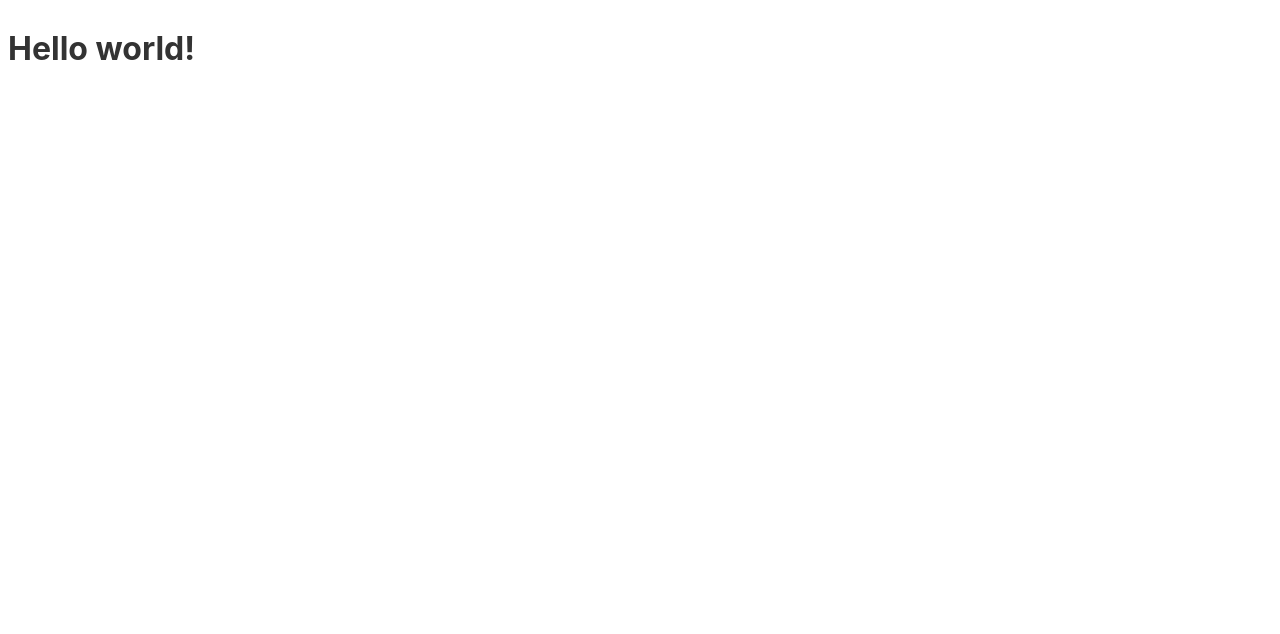
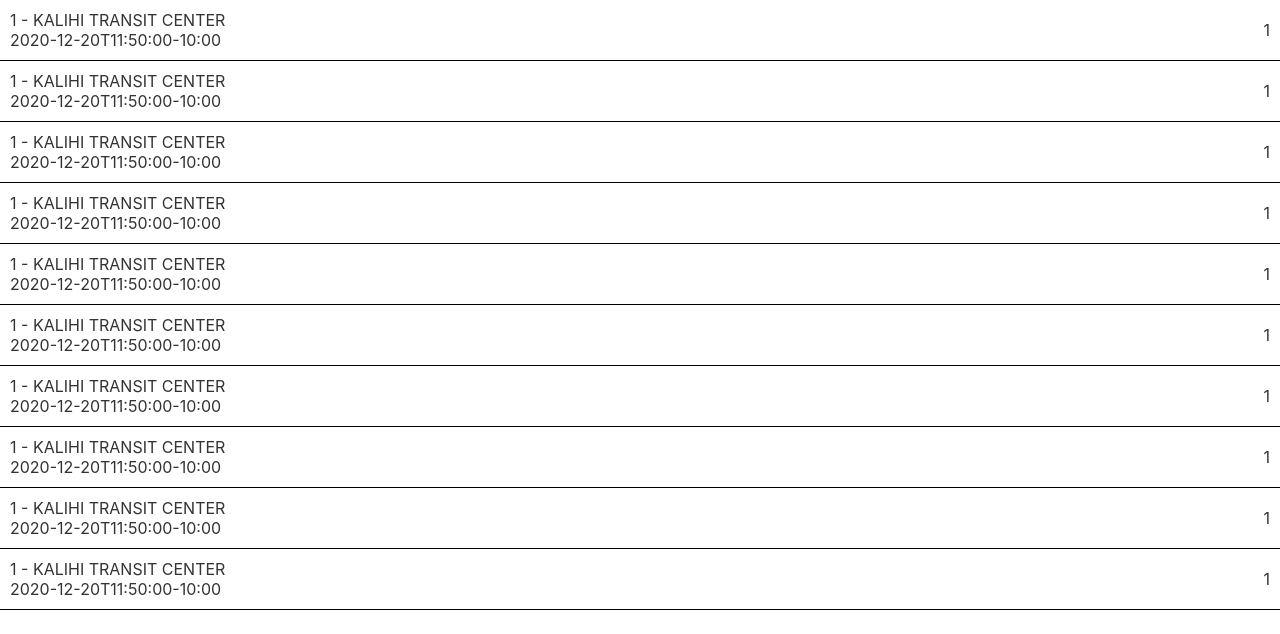
Before and after one commit to nakaz/da-bus-go, a Svelte app in the folder ui/: page / in a window 1280 px wide. Shown: the top 634 px of the page. Built offline with nearby package versions, Linux system fonts and the light colour scheme.

Commit message:
Initial mock arrivals list screen

```diff
--- a/ui/public/global.css
+++ b/ui/public/global.css
@@ -7,7 +7,7 @@ html, body {
 body {
 	color: #333;
 	margin: 0;
-	padding: 8px;
+	padding: 0;
 	box-sizing: border-box;
 	font-family: -apple-system, BlinkMacSystemFont, "Segoe UI", Roboto, Oxygen-Sans, Ubuntu, Cantarell, "Helvetica Neue", sans-serif;
 }
--- a/ui/src/App.svelte
+++ b/ui/src/App.svelte
@@ -1,5 +1,7 @@
 <script>
-	let name = 'world';
+  import Arrivals from './screens/Arrivals.svelte';
 </script>
 
-<h1>Hello {name}!</h1>
+<div>
+  <Arrivals />
+</div>
--- /dev/null
+++ b/ui/src/screens/Arrivals.svelte
@@ -0,0 +1,53 @@
+<script>
+const list = new Array(10);
+const mockData = list.fill({
+  "headsign": "KALIHI TRANSIT CENTER",
+  "latLng": [21.3023, -157.84484],
+  "arrivalTime": "2020-12-20T11:50:00-10:00",
+  "route": "1",
+  "estimated": "1",
+});
+</script>
+
+<div class='arrivals-list'>
+  {#each mockData as arrival}
+    <div class='arrivals-list-item'>
+      <div class="arrivals-list-item--container">
+        <div class='arrivals-list-item--top'>
+          <span>{arrival.route}</span>
+          -
+          <span>{arrival.headsign}</span>
+        </div>
+        <div class='arrivals-list-item--bottom'>
+          <span>{arrival.arrivalTime}</span>
+        </div>
+      </div>
+      <div class="arrivals-list-item--eta">
+        {arrival.estimated}
+      </div>
+    </div>
+  {/each}
+</div>
+
+<style>
+.arrivals-list {
+  display: flex;
+  flex-direction: column;
+}
+.arrivals-list-item {
+  display: flex;
+  border-bottom: 1px solid black;
+  justify-content: space-between;
+}
+.arrivals-list-item--container {
+  display: flex;
+  padding: 10px;
+  flex-direction: column;
+}
+.arrivals-list-item--eta {
+  display: flex;
+  padding: 10px;
+  align-items: center;
+  justify-content: center;
+}
+</style>
```
Also changed, not shown: 1 other file (tests, documents, lock files or other folders).
